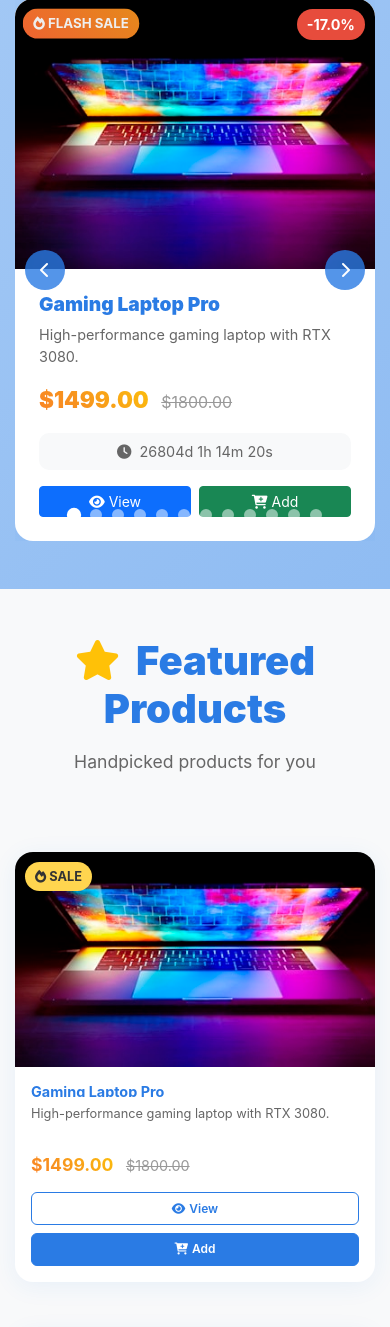
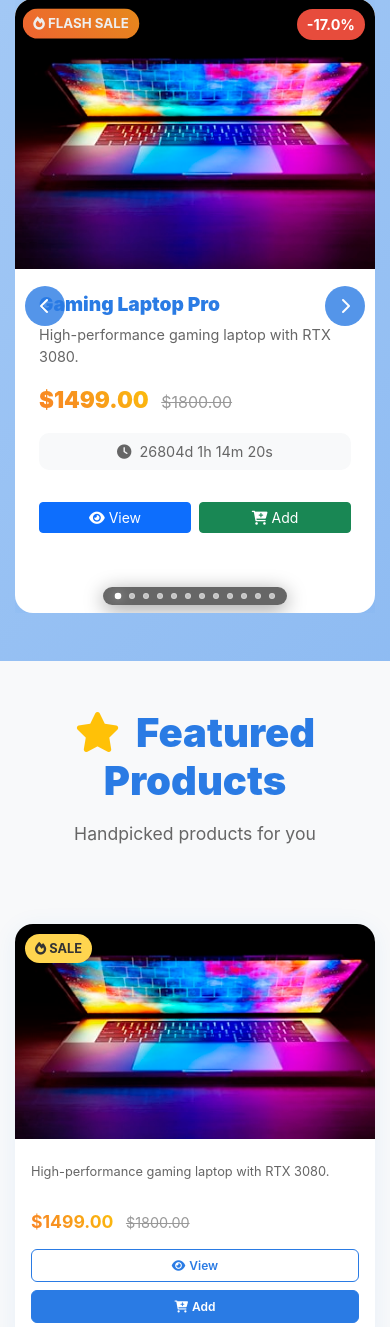
Before and after one commit to newlordz/electronics-store-flask, a Flask app: page / in a window 390 px wide. Shown: the part 3847-5174 px from the top of the page. Run offline with Flask 3, Linux system fonts and the light colour scheme; data that the repository does not hold is empty; some libraries are stand-ins or nearby versions.

Commit message:
Fix slideshow dots positioning: center below View/Add buttons, reduce size to 8px, eliminate overlap issues

```diff
--- a/static/style.css
+++ b/static/style.css
@@ -803,26 +803,36 @@
 
 #flash-deals .slideshow-dots {
     position: absolute;
-    bottom: 20px;
+    bottom: 10px;
     left: 50%;
     transform: translateX(-50%);
     display: flex;
-    gap: 10px;
-    z-index: 10;
+    gap: 6px;
+    z-index: 25;
+    padding: 6px 12px;
+    background: rgba(0, 0, 0, 0.6);
+    border-radius: 20px;
+    backdrop-filter: blur(10px);
+    box-shadow: 0 4px 20px rgba(0, 0, 0, 0.4);
+    pointer-events: auto;
 }
 
 .dot {
-    width: 12px;
-    height: 12px;
+    width: 8px;
+    height: 8px;
     border-radius: 50%;
-    background: rgba(255, 255, 255, 0.5);
+    background: rgba(255, 255, 255, 0.6);
     cursor: pointer;
     transition: all 0.3s ease;
+    border: 1px solid rgba(255, 255, 255, 0.3);
+    flex-shrink: 0;
 }
 
 .dot.active {
     background: white;
-    transform: scale(1.2);
+    transform: scale(1.1);
+    border-color: rgba(255, 255, 255, 0.8);
+    box-shadow: 0 0 10px rgba(255, 255, 255, 0.5);
 }
 
 /* Responsive Design */
@@ -858,6 +868,19 @@
 
     .next-btn {
         right: 10px;
+    }
+
+    #flash-deals .slideshow-dots {
+        bottom: 8px;
+        left: 50%;
+        transform: translateX(-50%);
+        padding: 6px 12px;
+        gap: 8px;
+    }
+
+    .dot {
+        width: 6px;
+        height: 6px;
     }
 }
 
@@ -1582,6 +1605,7 @@
 .product-info {
     flex: 1;
     padding: 1.5rem;
+    padding-bottom: 2.5rem;
     display: flex;
     flex-direction: column;
     justify-content: space-between;
@@ -1626,7 +1650,7 @@
     background: #f8f9fa;
     padding: 0.5rem;
     border-radius: 10px;
-    margin-bottom: 1rem;
+    margin-bottom: 1.5rem;
     text-align: center;
     font-size: 0.9rem;
     color: #666;
@@ -1641,6 +1665,10 @@
     display: flex;
     gap: 0.5rem;
     flex-wrap: wrap;
+    margin-bottom: 2.5rem;
+    margin-top: 0.5rem;
+    position: relative;
+    z-index: 10;
 }
 
 .product-actions .btn {
```
